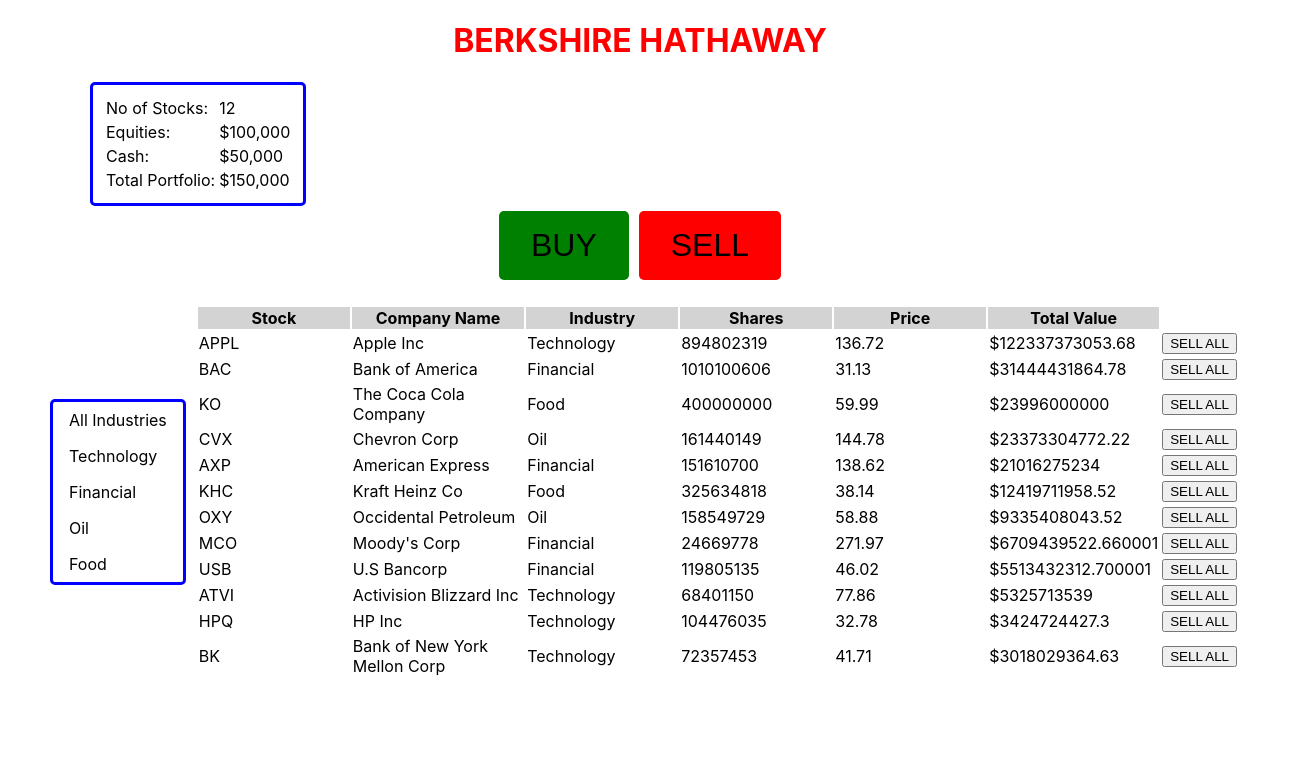
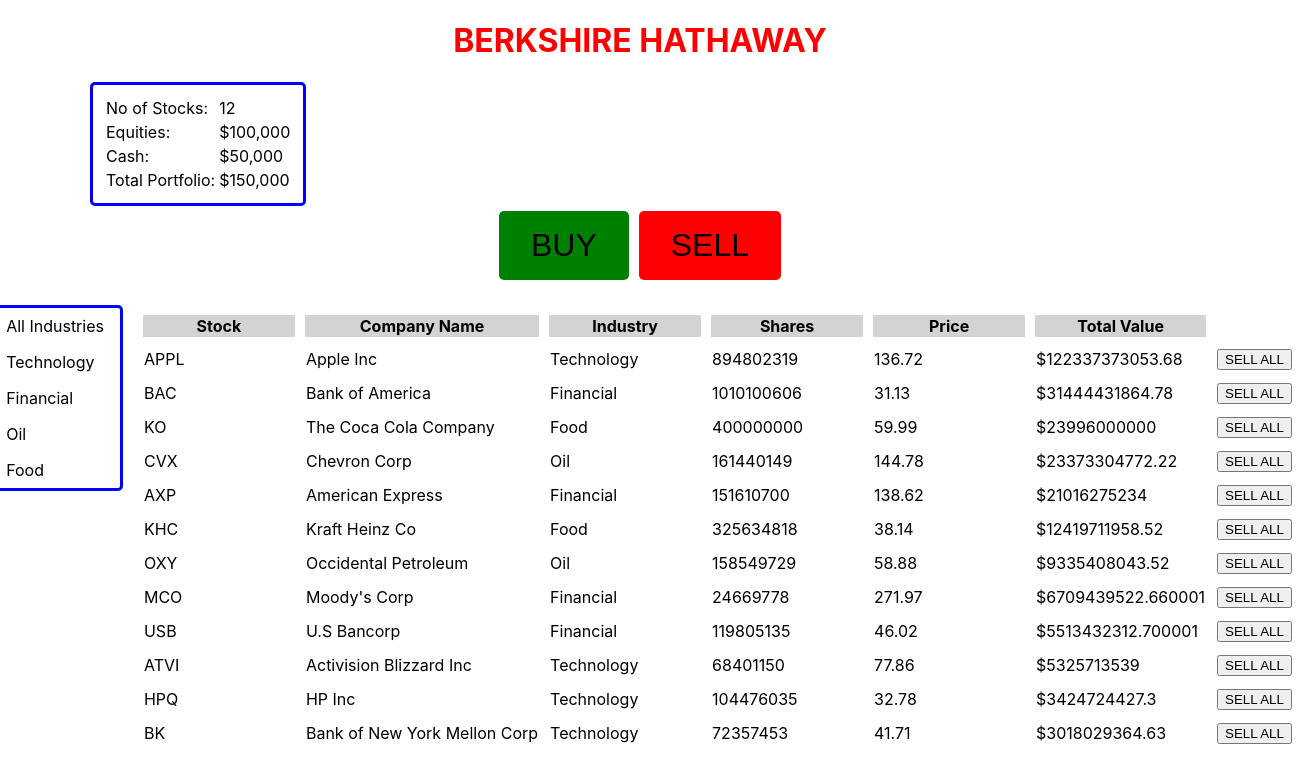
Before and after one commit to snieto10/berkshire, a React (Create React App) app: page / in a window 1280 px wide. Shown: the top 782 px of the page, 1303 px wide, since content can reach past the window. Built offline with nearby package versions, Linux system fonts and the light colour scheme.

Commit message:
complete structure

```diff
--- a/src/components/menu.css
+++ b/src/components/menu.css
@@ -4,6 +4,7 @@
   border: 3px solid blue;
   border-radius: 5px;
   padding: 0;
+  align-self: start;
 }
 
 .menu-li {
--- a/src/components/table.css
+++ b/src/components/table.css
@@ -1,5 +1,7 @@
 .table-stocks {
   margin: 20px auto;
+  white-space: nowrap;
+  border-spacing: 10px;
 }
 
 th {
```
